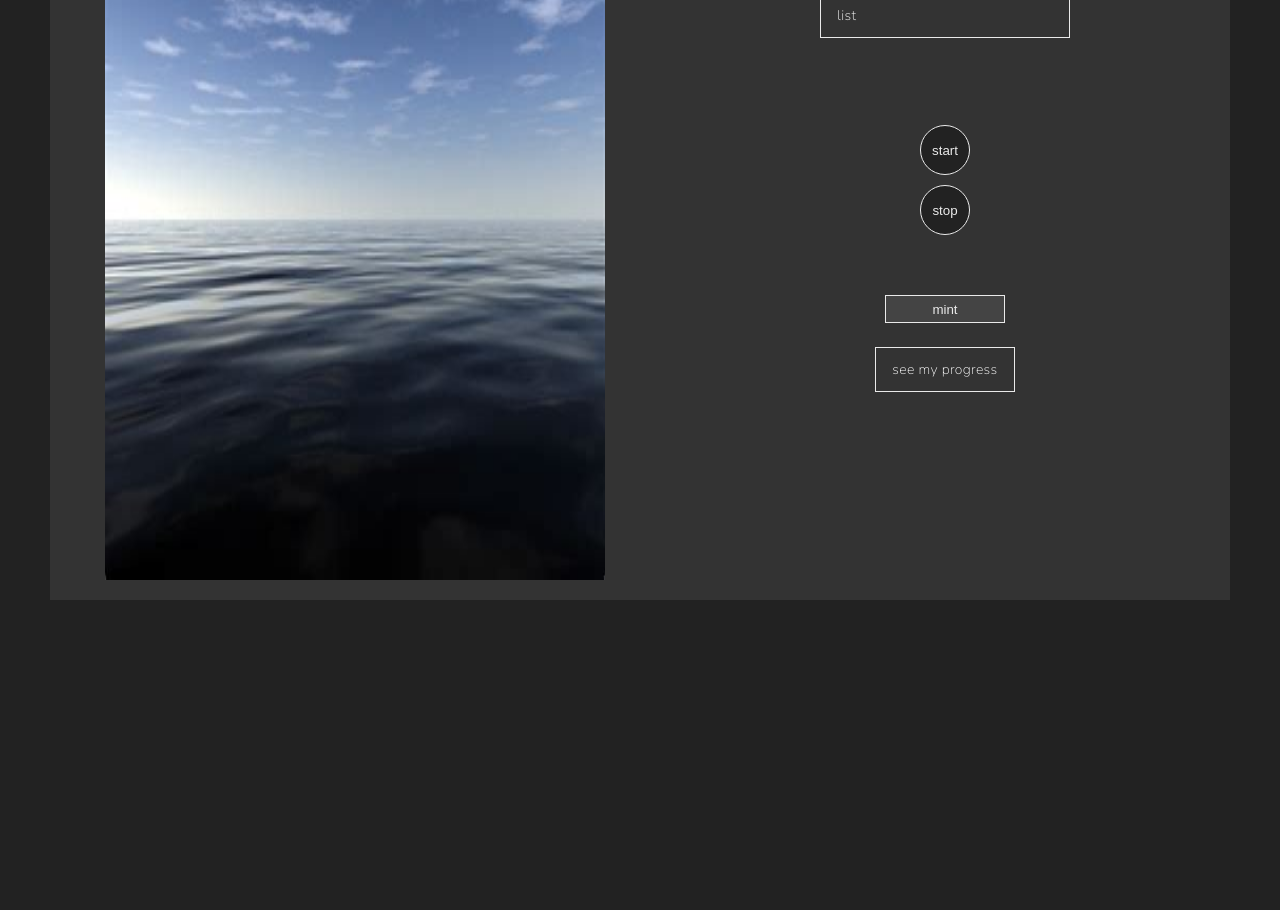
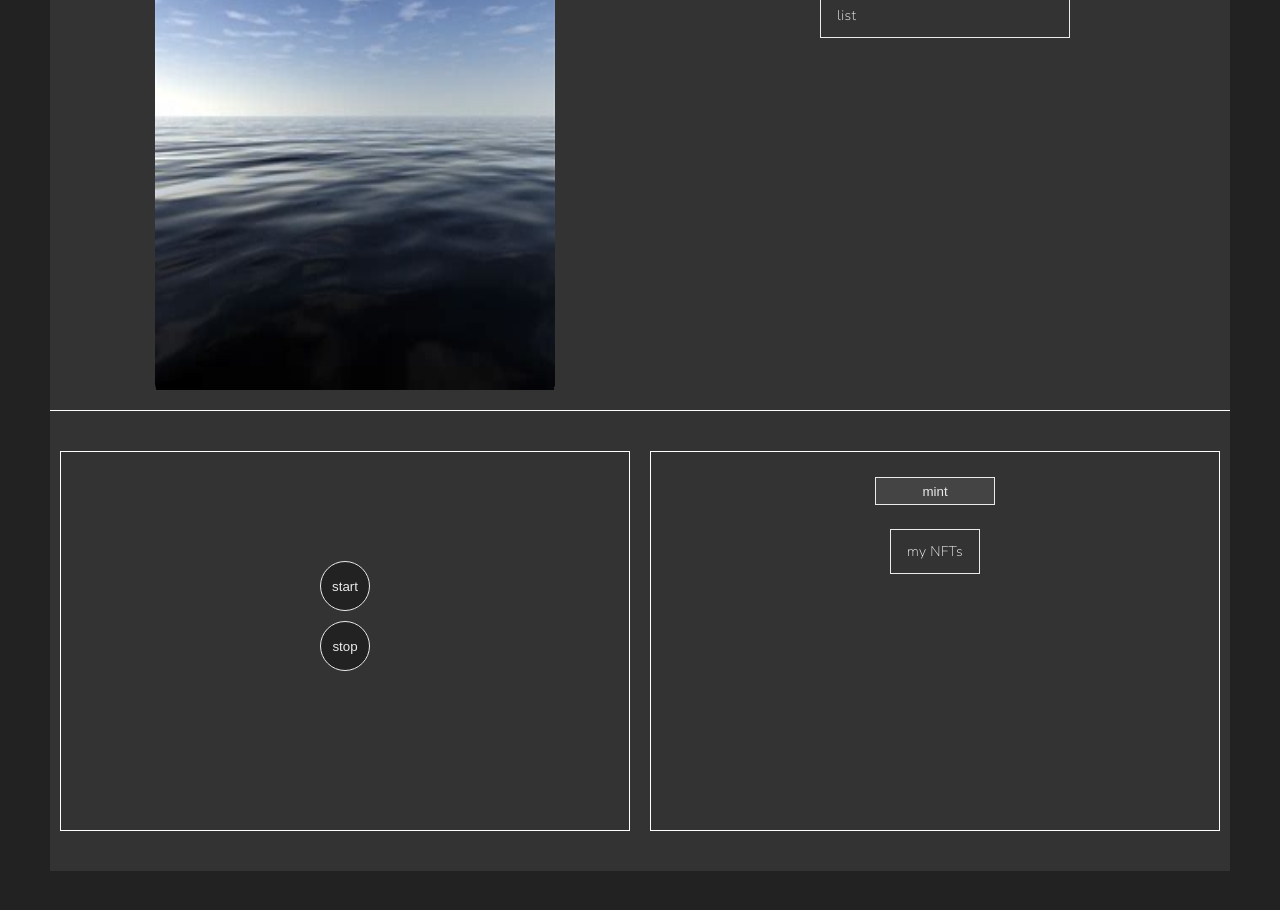
Before and after one commit to GigaHierz/proof-of-meditation, a Next.js app in the folder client/: page /meditating in a window 1280 px wide. Shown: the part 280-1190 px from the top of the page. Before the commit the page ends 930 px from the top, so only its background shows below. Built offline with nearby package versions, Linux system fonts and the light colour scheme.

Commit message:
Add styling to layout

```diff
--- a/client/components/Layout.tsx
+++ b/client/components/Layout.tsx
@@ -22,19 +22,21 @@ export default function Layout ({ children }: { children: any }) {
         </Head>
 
         <div className={styles.page}>
+          <div className={styles.header}>
             <div className={styles.left}>
               <Image
-              width={500}
-              height={790}
+                width={400}
+                height={600}
                 src='/ocean.jpeg'
                 alt='calm ocean'
               />
             </div>
             <div className={styles.right}>
               <Menu></Menu>
-            <main className={styles.main}>{children}</main>
             </div>
           </div>
+        </div>
+        <main className={styles.main}>{children}</main>
       </div>
     </>
   )
--- a/client/pages/meditating.tsx
+++ b/client/pages/meditating.tsx
@@ -61,6 +61,7 @@ function MeditatingPage () {
   return (
     <div className={styles.content}>
       {' '}
+      <div className={styles.meditation_buttons}>
         <button
           className={styles.button}
           disabled={startState !== undefined}
@@ -78,9 +79,8 @@ function MeditatingPage () {
         <span id='mycanvas' className={styles.status}>
           {status}
         </span>
-      {showart ? (
-        <img className={styles.image} src='/pixels/1.png' alt='pxiel art' />
-      ) : null}
+      </div>
+      <div className={styles.mint_buttons}>
         <button
           className={styles.button_mint}
           disabled={!startState || !stopState}
@@ -90,8 +90,13 @@ function MeditatingPage () {
         </button>
         <div className={styles.link}>
           <Link href='/list'>
-          <a>see my progress</a>
+            <a>my NFTs</a>
           </Link>
+        </div>
+
+        {showart ? (
+          <img className={styles.image} src='/pixels/1.png' alt='pxiel art' />
+        ) : null}
       </div>
     </div>
   )
--- a/client/styles/Layout.module.scss
+++ b/client/styles/Layout.module.scss
@@ -1,4 +1,11 @@
 .page {
+  display: flex;
+  flex-direction: column;
+  justify-content: space-between;
+  background-color: #333333;
+}
+
+.header {
   display: flex;
   flex-direction: row;
   justify-content: space-between;
@@ -6,11 +13,16 @@
 }
 
 .main {
-  display: flex;
-}
+  border-top: 1px solid #fff;
+  padding: 30px 0;
+  display: flex !important;
+  background-color: #333333;
+  width: 100%;
+  min-height: 400px;
 
-.main > section {
-  padding: 32px;
+  section {
+    padding: 32px;
+  }
 }
 
 .left {
--- a/client/styles/List.module.scss
+++ b/client/styles/List.module.scss
@@ -1,9 +1,11 @@
 .list {
   display: flex;
-  flex-direction: column;
+  flex-direction: row;
+  flex-wrap: wrap;
+  justify-content: space-evenly;
 }
 .image {
   border: 0.5px solid #eaeaea;
   padding: 10px 10px 40px 10px;
-  margin: 10px;
+  margin: 20px;
 }
--- a/client/styles/Meditating.module.scss
+++ b/client/styles/Meditating.module.scss
@@ -1,7 +1,8 @@
 .content {
   display: flex;
-  flex-direction: column;
-  align-items: center;
+  flex-direction: row;
+  justify-content: space-evenly;
+  width: 100%;
 }
 
 .status {
@@ -9,6 +10,15 @@
   padding: 5px;
 }
 
+.meditation_buttons {
+  width: 50%;
+  display: flex;
+  flex-direction: column;
+  align-items: center;
+  justify-content: center;
+  margin: 10px;
+  padding: 20px;
+  border: 1px solid #fff;
   .button {
     border-radius: 64%;
     height: 50px;
@@ -18,10 +28,19 @@
       background-color: #444;
     }
   }
+}
+
+.mint_buttons {
+  width: 50%;
+  display: flex;
+  flex-direction: column;
+  align-items: center;
+  margin: 10px;
+  padding: 20px;
+  border: 1px solid #fff;
   .button_mint:disabled {
     background-color: #444;
   }
-
   .link {
     margin-top: 30px;
     margin-bottom: 30px;
@@ -43,7 +62,9 @@
   }
 
   .image {
+    width: 150px;
     border: 0.5px solid #eaeaea;
     padding: 10px 10px 40px 10px;
     margin: 10px;
   }
+}
--- a/client/styles/Signup.module.scss
+++ b/client/styles/Signup.module.scss
@@ -1,6 +1,9 @@
 .inputs {
   display: flex;
   flex-direction: column;
+  width: 100%;
+  justify-content: center;
+  align-items: center;
   .input {
     border: 0.5px solid #eaeaea;
     height: 40px;
```
Lines whose indentation alone changed are shown as unchanged.
